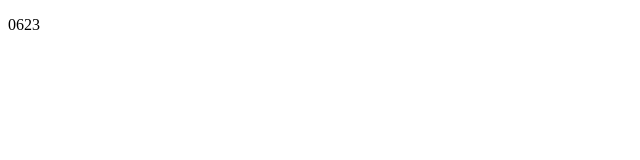
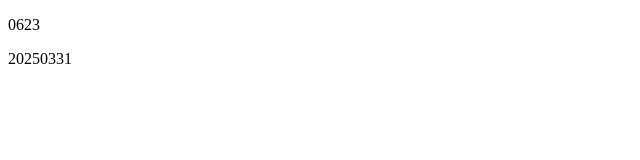
Before and after one commit to testChecker0/jjin, a plain HTML site: page index.html in a window 1280 px wide. Shown: the full height of the page, 0-640 px from the left. Drawn offline with Linux system fonts and the light colour scheme.

Commit message:
Update index.html

```diff
--- a/index.html
+++ b/index.html
@@ -8,6 +8,7 @@
 <body>
     <div>
         <p>0623</p>
+        <p>20250331</p>
     </div>
 </body>
 </html>
```
